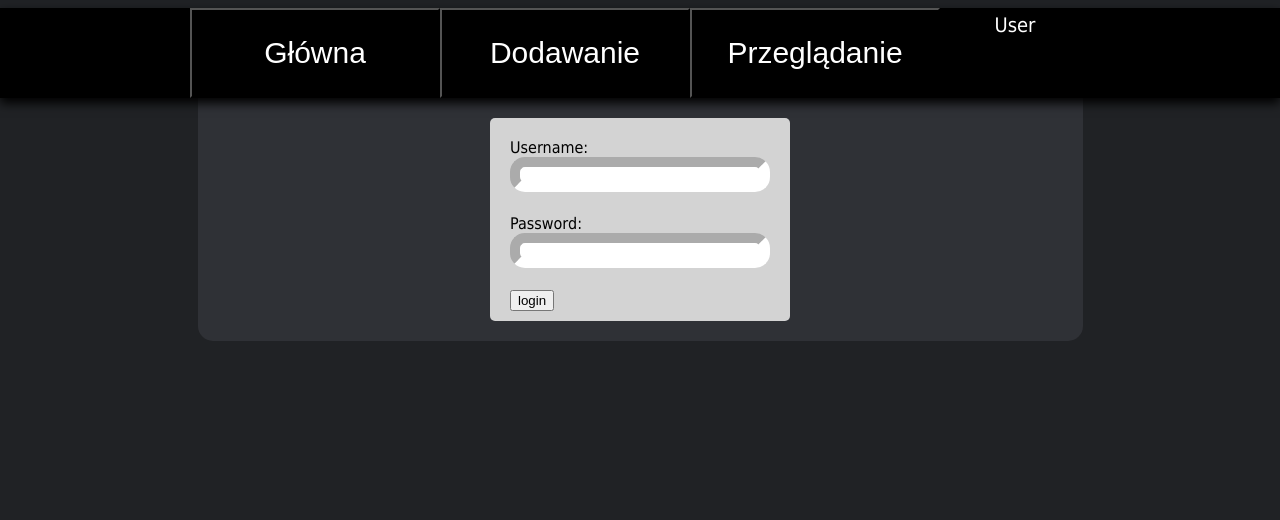
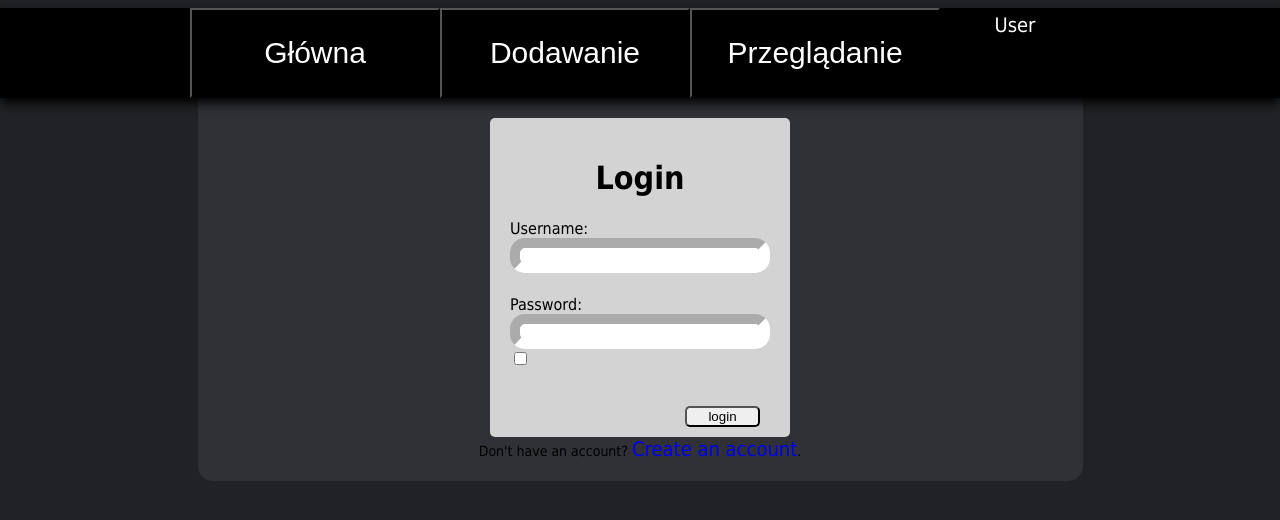
Before and after one commit to dzikus13/league, a Django app: page /login in a window 1280 px wide. Shown: the top 520 px of the page. Run offline with Django 4.2, Linux system fonts and the light colour scheme.

Commit message:
deleted unnecessary changes

```diff
--- a/league/manager/templates/manager/base.html
+++ b/league/manager/templates/manager/base.html
@@ -1,6 +1,6 @@
 {% load static %}
 
-<html lang="en">
+<html>
 <head>
     <title>F</title>
     <link rel="stylesheet" type="text/css" href="{% static 'css/style.css' %}" />
--- a/league/manager/templates/manager/login.html
+++ b/league/manager/templates/manager/login.html
@@ -1,24 +1,45 @@
 {%extends "manager/base.html"%} {%block content%}
 
+	<script type="text/javascript">
+		function password_check()
+		{
+    		var checkBox = document.getElementById('password_checkbox');
+    		if (checkBox.checked === true)
+    		{
+       			document.getElementById('password_input').type = "text";
+    		}
+   			else
+   			{
+   				document.getElementById('password_input').type = "password";
+   			}
+		}
+	</script>
+
 	<div class="form_box_login">
-		<FORM METHOD="#" ACTION="#">
+		<h1 style="text-align:center;">Login</h1>
+		<form action="/logged" method="POST">
+		{% csrf_token %}
 			<span style="float:left;">
-				Username:
+				<label>Username:</label>
 				<br>
-					<INPUT TYPE="login" class="form_input" NAME="event_date" SIZE="7" MAXLENGTH="10">
+					<input type="login" class="form_input" name="username" size="7" minlength="3" maxlength="10" required>
 				</br>
 
 				<br></br>
 
-				Password:
+				<label>Password:</label>
 				<br>
-					<INPUT TYPE="password" class="form_input" NAME="event_date" SIZE="7" MAXLENGTH="10">
+					<input TYPE="password" id="password_input" class="form_input" name="password1" size="7" minlength="8" MAXLENGTH="20" required>
+					<input type="checkbox" onclick="password_check()" id="password_checkbox"  title="Pokaż Hasło">
 				</br>
 
 				<br></br>
 
-				<input class="button" TYPE="submit" VALUE="login"></input>
+				<input class="button_form_submit" TYPE="submit" VALUE="login">
 			</span>
-		</FORM>
+		</form>
+	</div>
+	<div class="form_box_login_bottom">
+		<label class="login_bottom_link" style="font-size:14px;">Don't have an account? <a class="login_bottom_link" href="/register">Create an account</a>.</label>
 	</div>
 {%endblock%}
```
Also changed, not shown: league/manager/models.py (+3 -9 lines).
